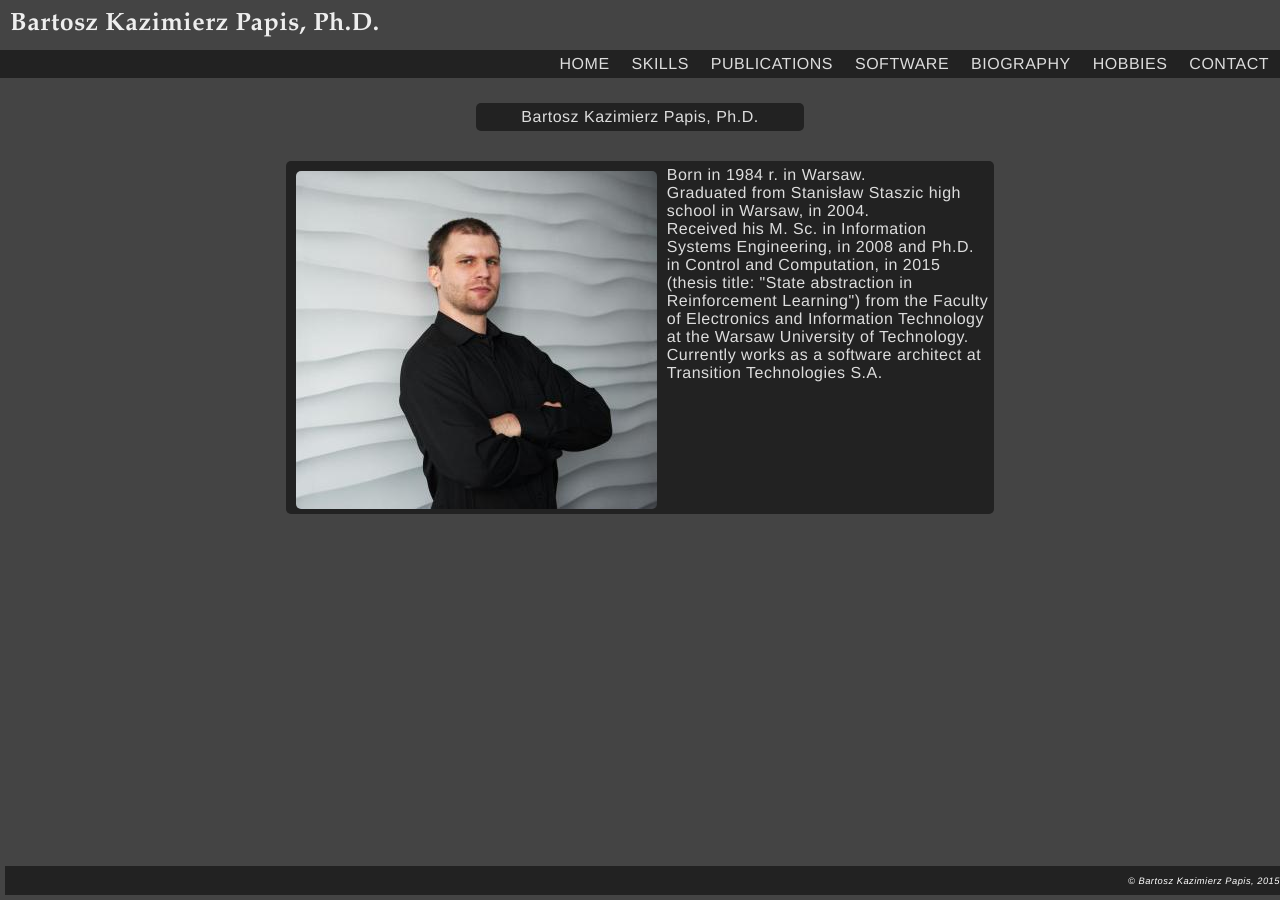
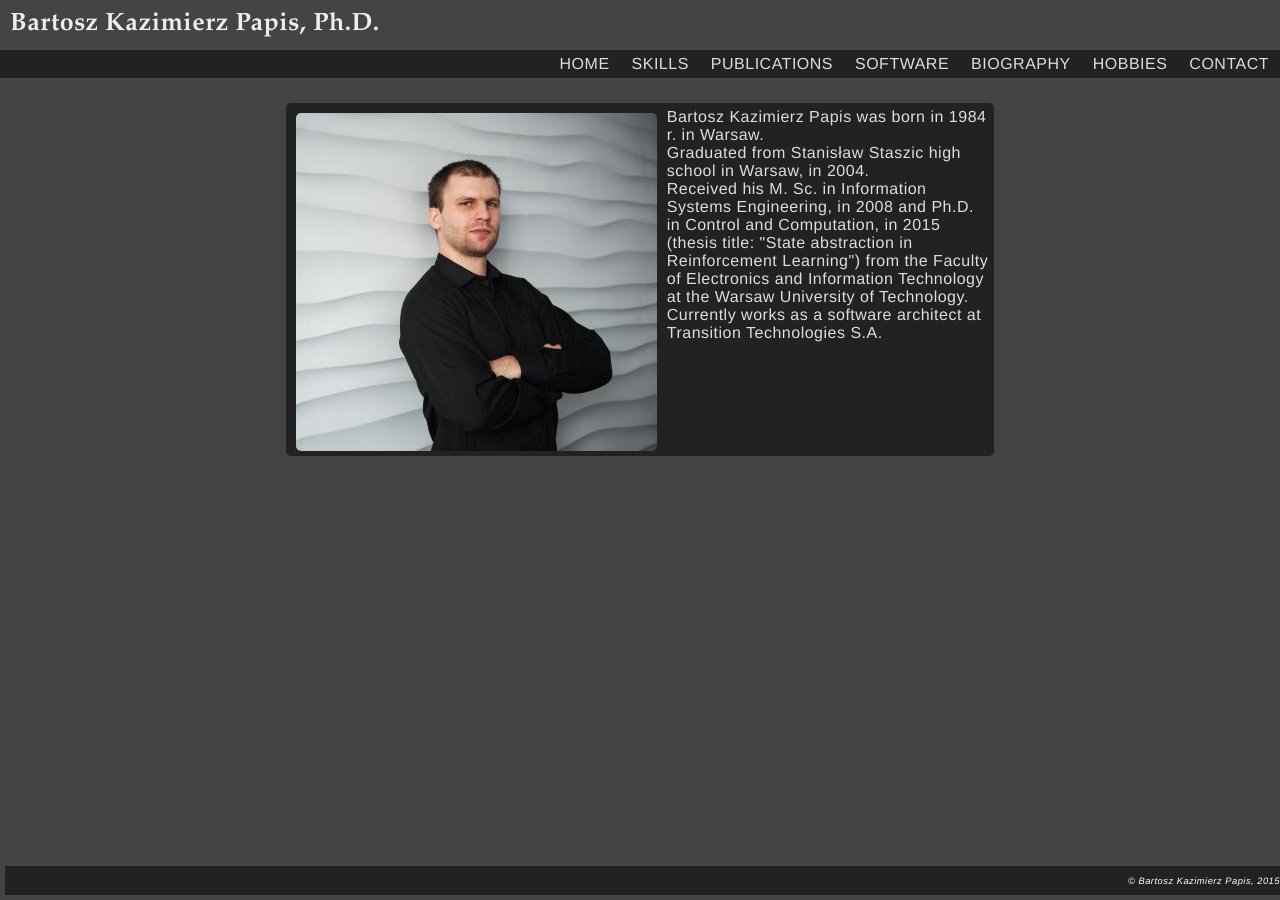
Before and after one commit to bartoszkp/bartoszkp.github.io, a Jekyll site: the page built from biography.html, in a window 1280 px wide. Built offline with Jekyll 4.4.1, drawn with Linux system fonts in a browser that asks for light colours.

Commit message:
Removed redundant title block

```diff
--- a/biography.html
+++ b/biography.html
@@ -2,17 +2,12 @@
 layout: default
 title: Bartosz Kazimierz Papis&#58; Biography
 ---
-<div class="block center" style="width:25%">
-  <center>
-  Bartosz Kazimierz Papis, Ph.D.
-  </center>
-</div>
 <div class="block center" style="width:55%">
   <div>
   <div style="border-radius: 5px;">
   <img src="assets/images/bartek.jpg" />
   </div>
-Born in 1984 r. in Warsaw. <br />
+Bartosz Kazimierz Papis was born in 1984 r. in Warsaw. <br />
 Graduated from Stanisław Staszic high school in Warsaw, in 2004. <br />
 Received his M. Sc. in Information Systems Engineering, in 2008 and Ph.D. in Control and Computation, in 2015 (thesis title: "State abstraction in Reinforcement Learning") from the Faculty of Electronics and Information Technology at the Warsaw University of Technology. <br />
 Currently works as a software architect at Transition Technologies S.A.
```
